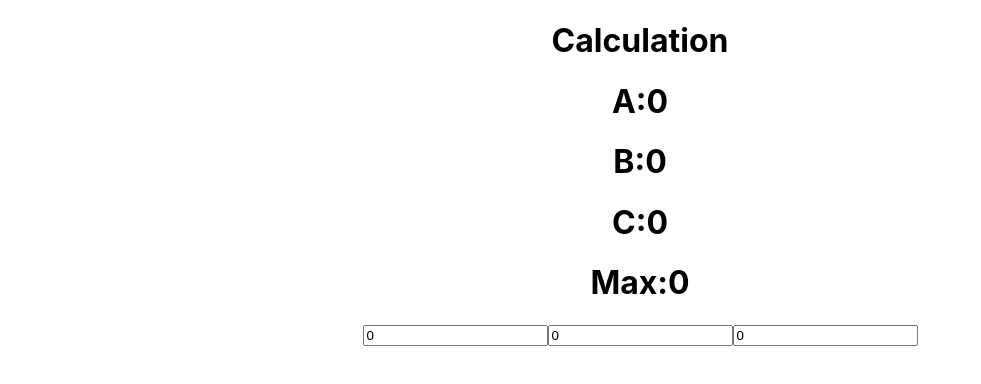
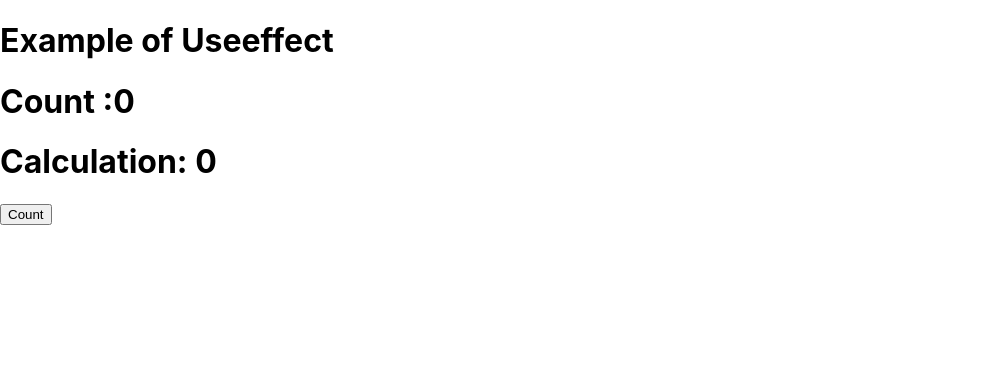
Before and after one commit to anurag-vns/anurag, a React (Create React App) app: page / in a window 1280 px wide. Shown: the top 384 px of the page, without its empty margins (0-981 px from the left). Built offline with nearby package versions, Linux system fonts and the light colour scheme.

Commit message:
useEffect Hook that is dependent on a variable.
If the count variable updates, the effect will run again:

import { useState, useEffect } from "react";

```diff
--- a/src/App.js
+++ b/src/App.js
@@ -1,13 +1,11 @@
-
-
-import Effect from "./Effect";
+import Effects from "./Effects";
 
 
 
 
 function App() {
   return (
- <Effect/>
+ <Effects/>
   );
 };
 export default App;
--- /dev/null
+++ b/src/Effects.js
@@ -0,0 +1,23 @@
+import React, { useEffect, useState } from "react";
+
+function Effects() {
+    const [count, setCount] = useState(0);
+    const [cal, setCal] = useState(0);
+
+    useEffect(() => {
+        setCal(() => count * 2);
+
+    }, [count]);
+
+
+    return (
+        <div>
+            <h1>Example of Useeffect</h1>
+            <h1>Count :{count}  </h1>
+            <h1>Calculation: {cal}</h1>
+            <button onClick={() => setCount(count + 1)}>Count</button>
+        </div>
+
+    );
+}
+export default Effects;
```
